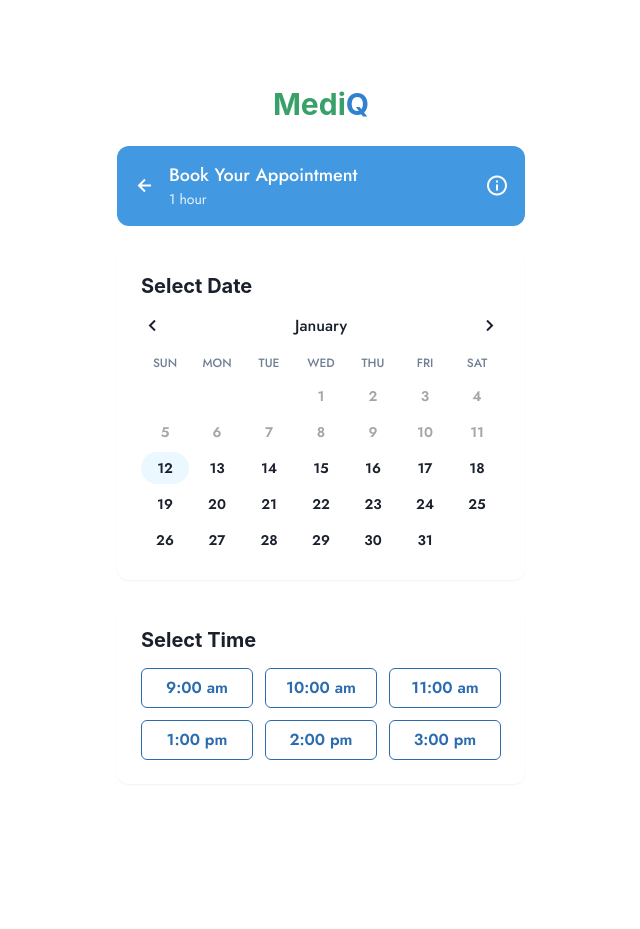
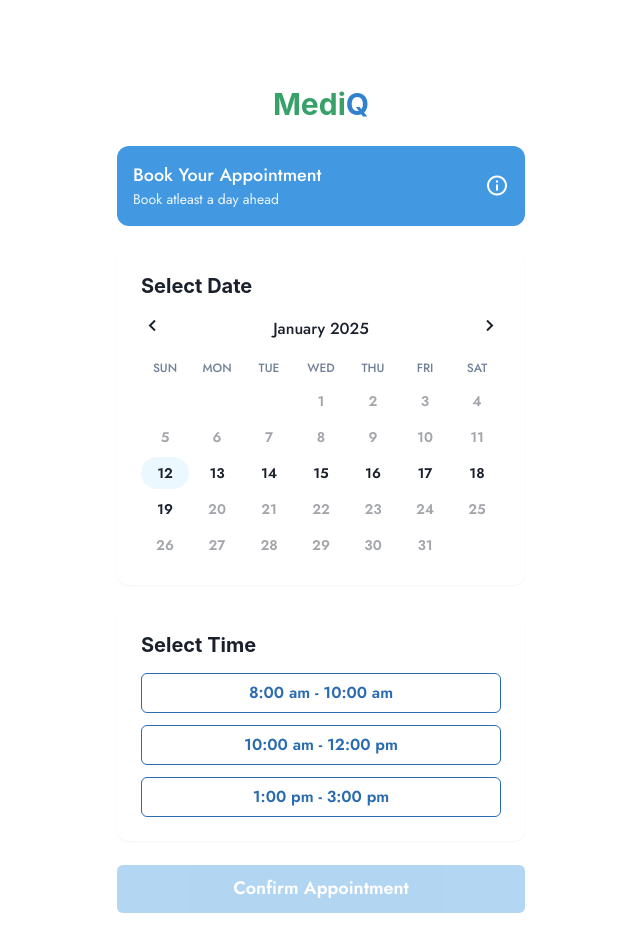
Before and after one commit to Asymptoads/MediQ, a React (Vite) app in the folder frontend/: page /datepicker in a window 1280 px wide. Shown: the whole page, without its empty margins (319-959 px from the left). Before the commit the page ends 872 px from the top, so only its background shows below. Built offline with nearby package versions, Linux system fonts and the light colour scheme; a web font is replaced by a local one.

Commit message:
datepicker update

```diff
--- a/frontend/src/pages/Datepicker/datepicker.tsx
+++ b/frontend/src/pages/Datepicker/datepicker.tsx
@@ -8,11 +8,10 @@ import {
   Flex,
   Container,
   useToast,
-  SimpleGrid
+  SimpleGrid,
 } from '@chakra-ui/react';
 import Icon from '../../components/Icon/Icon';
 import { useBackendAPIContext } from '../../contexts/BackendAPIContext/BackendAPIContext';
-
 
 interface CalendarDay {
   day: number | '';
@@ -23,48 +22,72 @@ interface CalendarDay {
 const AppointmentBooking: React.FC = () => {
   const [selectedDate, setSelectedDate] = useState<Date | null>(null);
   const [selectedTime, setSelectedTime] = useState<string>('');
-  const { client } = useBackendAPIContext(); // Properly destructure client
-  const toast = useToast(); // Initialize toast
+  const [currentMonth, setCurrentMonth] = useState(new Date().getMonth());
+  const [currentYear, setCurrentYear] = useState(new Date().getFullYear());
+  const { client } = useBackendAPIContext();
+  const toast = useToast();
 
+  // Helper function to calculate days in a given month
   const getDaysInMonth = (year: number, month: number): number => {
     return new Date(year, month + 1, 0).getDate();
   };
 
   const generateCalendarDays = (): CalendarDay[] => {
-    const today = new Date();
-    const daysInMonth = getDaysInMonth(today.getFullYear(), today.getMonth());
-    const firstDay = new Date(today.getFullYear(), today.getMonth(), 1).getDay();
+    const daysInMonth = getDaysInMonth(currentYear, currentMonth);
+    const firstDay = new Date(currentYear, currentMonth, 1).getDay();
 
     const days: CalendarDay[] = [];
+    const today = new Date();
+    const oneWeekFromToday = new Date(today);
+    oneWeekFromToday.setDate(today.getDate() + 7);
 
     for (let i = 0; i < firstDay; i++) {
       days.push({ day: '', disabled: true, isToday: false });
     }
 
     for (let i = 1; i <= daysInMonth; i++) {
-      const date = new Date(today.getFullYear(), today.getMonth(), i);
-      const isDisabled = date < new Date(today.setHours(0, 0, 0, 0));
+      const date = new Date(currentYear, currentMonth, i);
+      const isDisabled = date < new Date(new Date().setHours(0, 0, 0, 0));
+      const isAfterOneWeek = date > oneWeekFromToday;
       days.push({
         day: i,
-        disabled: isDisabled,
-        isToday: i === today.getDate()
+        disabled: isDisabled || isAfterOneWeek,
+        isToday:
+          currentMonth === new Date().getMonth() &&
+          currentYear === new Date().getFullYear() &&
+          i === new Date().getDate(),
       });
     }
 
     return days;
   };
 
+  const handlePreviousMonth = () => {
+    if (currentMonth === 0) {
+      setCurrentMonth(11);
+      setCurrentYear(currentYear - 1);
+    } else {
+      setCurrentMonth(currentMonth - 1);
+    }
+  };
+
+  const handleNextMonth = () => {
+    if (currentMonth === 11) {
+      setCurrentMonth(0);
+      setCurrentYear(currentYear + 1);
+    } else {
+      setCurrentMonth(currentMonth + 1);
+    }
+  };
+
   const timeSlots = [
-    '9:00 am',
-    '10:00 am',
-    '11:00 am',
-    '1:00 pm',
-    '2:00 pm',
-    '3:00 pm'
+    '8:00 am - 10:00 am',
+    '10:00 am - 12:00 pm',
+    '1:00 pm - 3:00 pm',
   ];
 
   const weekDays = ['SUN', 'MON', 'TUE', 'WED', 'THU', 'FRI', 'SAT'];
-  const currentMonth = new Date().toLocaleString('default', { month: 'long' });
+
   const handleConfirmAppointment = async () => {
     if (!selectedDate || !selectedTime) return;
 
@@ -95,12 +118,16 @@ const AppointmentBooking: React.FC = () => {
   };
 
   return (
-    <Container maxW="440px" py={4} className='appointment-wrapper'>
+    <Container maxW="440px" py={4} className="appointment-wrapper">
       {/* MediQ Logo */}
       <Flex justify="center" mb={6}>
         <Heading size="lg">
-          <Text as="span" color="green.500">Medi</Text>
-          <Text as="span" color="blue.500">Q</Text>
+          <Text as="span" color="green.500">
+            Medi
+          </Text>
+          <Text as="span" color="blue.500">
+            Q
+          </Text>
         </Heading>
       </Flex>
 
@@ -113,28 +140,50 @@ const AppointmentBooking: React.FC = () => {
         mb={6}
         alignItems="center"
       >
-        <Icon name='bx-left-arrow-alt' />
-        <Flex flex={1} ml={3} direction="column">
+        <Flex flex={1} direction="column">
           <Text fontSize="lg" fontWeight="medium">
             Book Your Appointment
           </Text>
-          <Text fontSize="sm" opacity={0.9}>1 hour</Text>
+          <Text fontSize="sm" opacity={0.9}>
+            Book atleast a day ahead
+          </Text>
         </Flex>
-        <Icon name='bx-info-circle' />
+        <Icon name="bx-info-circle" />
       </Flex>
 
       {/* Calendar Section */}
       <Box bg="white" borderRadius="xl" p={6} boxShadow="sm" mb={6}>
-        <Heading size="md" mb={4}>Select Date</Heading>
+        <Heading size="md" mb={4}>
+          Select Date
+        </Heading>
 
         <Flex justify="space-between" align="center" mb={4}>
-          <Icon name='bx-chevron-left' />
-          <Text fontSize="md" fontWeight="medium">{currentMonth}</Text>
-          <Icon name='bx-chevron-right' />
+          <Box
+            as="span"
+            onClick={handlePreviousMonth}
+            cursor="pointer"
+            aria-label="Previous Month"
+          >
+            <Icon name="bx-chevron-left" />
+          </Box>
+          <Text fontSize="md" fontWeight="medium">
+            {new Date(currentYear, currentMonth).toLocaleString('default', {
+              month: 'long',
+              year: 'numeric',
+            })}
+          </Text>
+          <Box
+            as="span"
+            onClick={handleNextMonth}
+            cursor="pointer"
+            aria-label="Next Month"
+          >
+            <Icon name="bx-chevron-right" />
+          </Box>
         </Flex>
 
         <Grid templateColumns="repeat(7, 1fr)" gap={1} mb={2}>
-          {weekDays.map(day => (
+          {weekDays.map((day) => (
             <Text
               key={day}
               fontSize="xs"
@@ -156,11 +205,16 @@ const AppointmentBooking: React.FC = () => {
               isDisabled={date.disabled}
               bg={date.isToday ? 'blue.50' : undefined}
               color={selectedDate?.getDate() === date.day ? 'white' : 'inherit'}
-              bgColor={selectedDate?.getDate() === date.day ? 'blue.400' : undefined}
+              bgColor={
+                selectedDate?.getDate() === date.day ? 'blue.400' : undefined
+              }
               borderRadius="full"
-              onClick={() => date.day && setSelectedDate(new Date(new Date().getFullYear(), new Date().getMonth(), date.day))}
+              onClick={() =>
+                date.day &&
+                setSelectedDate(new Date(currentYear, currentMonth, date.day))
+              }
               _hover={{
-                bg: date.day ? 'blue.50' : undefined
+                bg: date.day ? 'blue.50' : undefined,
               }}
             >
               {date.day}
@@ -171,8 +225,10 @@ const AppointmentBooking: React.FC = () => {
 
       {/* Time Selection */}
       <Box bg="white" borderRadius="xl" p={6} boxShadow="sm" mb={6}>
-        <Heading size="md" mb={4}>Select Time</Heading>
-        <SimpleGrid columns={3} spacing={3}>
+        <Heading size="md" mb={4}>
+          Select Time
+        </Heading>
+        <SimpleGrid columns={1} spacing={3}>
           {timeSlots.map((time) => (
             <Button
               key={time}
@@ -184,7 +240,7 @@ const AppointmentBooking: React.FC = () => {
               _active={{
                 bg: 'blue.400',
                 color: 'white',
-                borderColor: 'blue.400'
+                borderColor: 'blue.400',
               }}
             >
               {time}
@@ -199,8 +255,8 @@ const AppointmentBooking: React.FC = () => {
         size="lg"
         colorScheme="blue"
         isDisabled={!selectedDate || !selectedTime}
-        bg="navy.900"
-        _hover={{ bg: 'navy.800' }}
+        bg="blue.400"
+        _hover={{ bg: 'blue.900' }}
         onClick={handleConfirmAppointment}
       >
         Confirm Appointment
```
